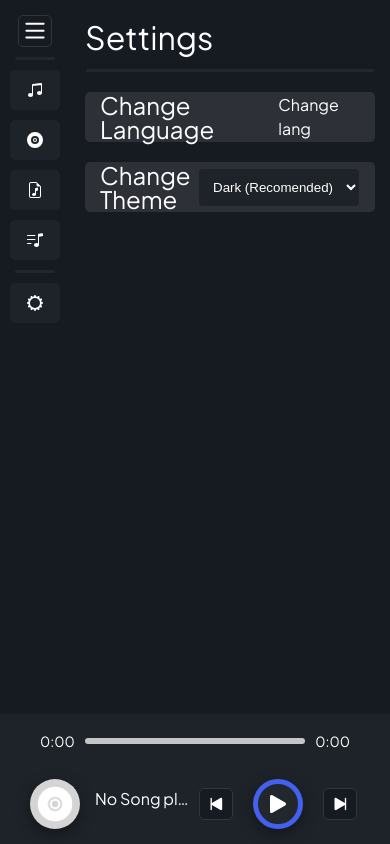
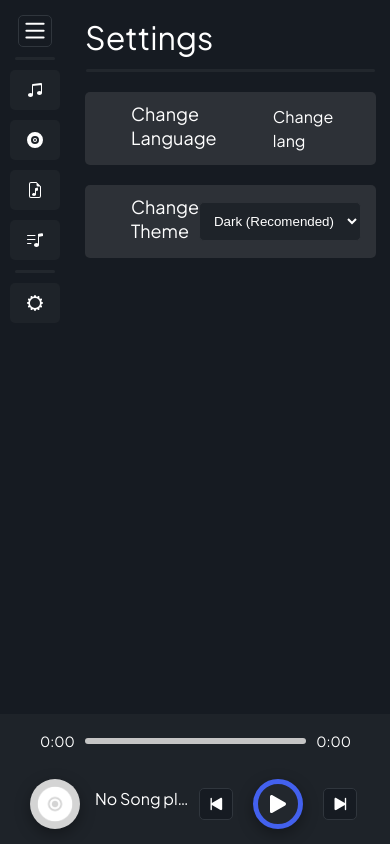
Before and after one commit to jesusalberto11/MyMusicPlayer, a React (Vite) app: page /settings in a window 390 px wide. Built offline with nearby package versions, Linux system fonts and the light colour scheme.

Commit message:
Update: Updated component to show icon and description

```diff
--- a/src/components/pages/SettingsPage/SettingsItem.tsx
+++ b/src/components/pages/SettingsPage/SettingsItem.tsx
@@ -1,10 +1,22 @@
 import { ReactNode } from "react";
 import "../../../styles/pages/SettingsPage/SettingsItem.css";
+import SVGIcon from "../../shared/SVGIcon";
 
-const SettingsItem = (props: { title: string; children: ReactNode }) => {
+const SettingsItem = (props: {
+  title: string;
+  description: string;
+  icon: string;
+  children: ReactNode;
+}) => {
   return (
     <div className="settings-item-container">
-      <p className="settings-item-title">{props.title}</p>
+      <div className="flex centered" style={{ gap: "15px" }}>
+        <SVGIcon icon={props.icon} />
+        <div className="flex flex-column" style={{ gap: "5px" }}>
+          <p className="settings-item-title">{props.title}</p>
+          <p className="settings-item-description">{props.description}</p>
+        </div>
+      </div>
       {props.children}
     </div>
   );
--- a/src/styles/pages/SettingsPage/SettingsItem.css
+++ b/src/styles/pages/SettingsPage/SettingsItem.css
@@ -1,7 +1,7 @@
 .settings-item-container {
   background-color: #2d3137;
 
-  height: 50px;
+  height: auto;
   width: 100%;
 
   display: flex;
@@ -10,10 +10,24 @@
 
   border-radius: 5px;
 
-  padding: 5px 15px;
+  padding: 10px 15px;
 }
 
 .settings-item-title {
-  font-size: 24px;
+  font-size: 20px;
   font-weight: bold;
 }
+
+.settings-item-description {
+  font-size: 14px;
+}
+
+@media screen and (max-width: 768px) {
+  .settings-item-title {
+    font-size: 18px;
+  }
+
+  .settings-item-description {
+    font-size: 12px;
+  }
+}
```
